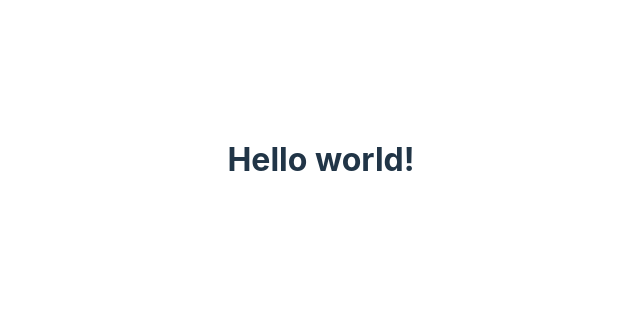
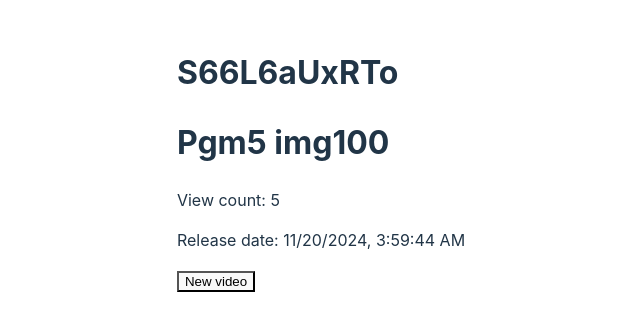
Before and after one commit to davisiqueira1/random-camera-videos-explorer, a React (Vite) app in the folder frontend/: page / in a window 1280 px wide. Shown: the part 240-570 px from the top of the page, without its empty margins (319-959 px from the left). Built offline with nearby package versions, Linux system fonts and the light colour scheme.

Commit message:
feat: add initial app logic using dummy data

```diff
--- a/frontend/src/App.jsx
+++ b/frontend/src/App.jsx
@@ -1,11 +1,37 @@
 import './App.css'
+import {VideoContainer} from "./VideoContainer.jsx";
+import {Component} from "react";
+import {dummyData} from "./utils/dummyData.js";
 
-function App() {
-  return (
-      <div>
-          <h1>Hello world!</h1>
-      </div>
-  )
+class App extends Component {
+    constructor() {
+        super();
+        this.state = {
+            fetchVideoDetails: () => {
+                const data = dummyData[Math.floor(Math.random() * dummyData.length)]
+                console.log(data)
+                this.setState({
+                    videoDetails: data
+                })
+            },
+            videoDetails: null,
+        }
+    }
+
+    componentDidMount() {
+        this.state.fetchVideoDetails()
+    }
+
+    render() {
+        if (this.state.videoDetails === null) return <div>Loading...</div>
+
+        return (
+            <div>
+                <h1>{this.state.videoDetails["videoId"]}</h1>
+                <VideoContainer videoInfo={this.state.videoDetails} fetchNextVideo={this.state.fetchVideoDetails}/>
+            </div>
+        )
+    }
 }
 
 export default App
```
